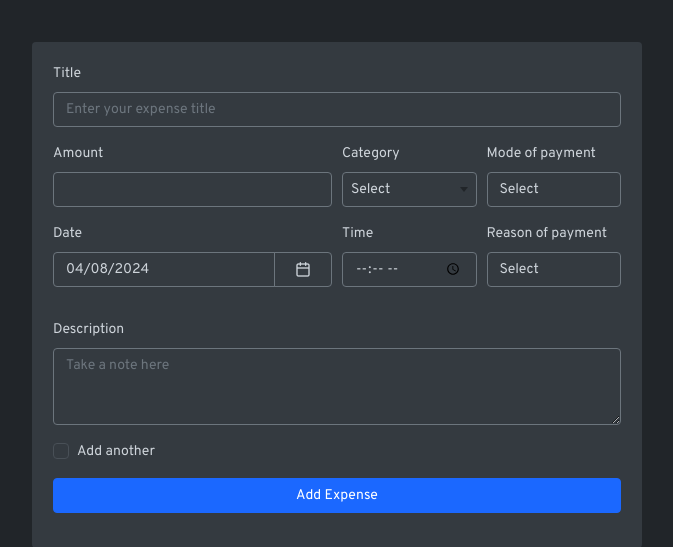
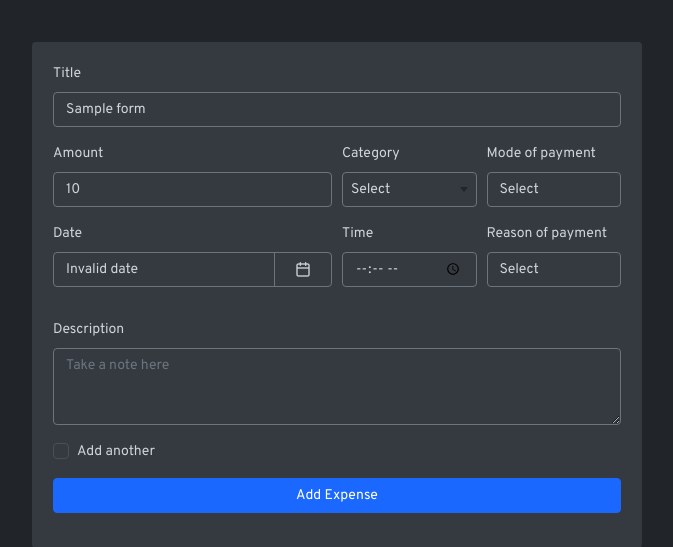
Before and after one commit to amoghkini/expense-tracker, a Python web app: template src/income_expense_tracker/templates/expense_add.html in a window 1280 px wide. Shown: the part 1020-1567 px from the top of the page, without its empty margins (303-976 px from the left). Run offline with Jinja, Linux system fonts and the light colour scheme; the template is opened without the code that fills it: most values are stand-ins (such as "Sample title", 1, 10 or a date in 2020); some libraries are stand-ins or nearby versions; some web fonts are replaced.

Commit message:
changes to persist data on frontend if we get any error

```diff
--- a/src/auth/business_logic.py
+++ b/src/auth/business_logic.py
@@ -44,7 +44,7 @@
     def process_signup(
         form_data: dict
     ) -> Response:
-        import pdb;pdb.set_trace()
+
         response = Response()
         try:
             user = UserSignUpValidator(**form_data)
--- a/src/income_expense_tracker/templates/expense_add.html
+++ b/src/income_expense_tracker/templates/expense_add.html
@@ -22,10 +22,10 @@
                             <form class="needs-validation" action="{{url_for('income_expense_tracker.add_expense_api')}}" method="POST" novalidate>
                                 <div class="form-group mb-3">
                                     <label for="expenseTitle">Title</label>
-                                    <input type="text" id="expenseTitle" name="title" class="form-control"
+                                    <input type="text" id="expenseTitle" name="title" value="{{ form_data['title'] }}" class="form-control"
                                         placeholder="Enter your expense title" required>
                                     <div class="valid-feedback"> Looks good! </div>
-                                    <div class="invalid-feedback"> Bad title! </div>
+                                    <div class="invalid-feedback"> Please enter a meaningful title </div>
                                     {% if errors and 'title' in errors %}
                                         <div class="invalid-feedback-backend-error"> {{errors['title']}} </div>
                                     {% endif %}
@@ -33,7 +33,7 @@
                                 <div class="form-row">
                                     <div class="col-md-6 mb-3">
                                         <label for="amount">Amount</label>
-                                        <input class="form-control" id="amount" type="number" name="amount" step="0.01" required>
+                                        <input class="form-control" id="amount" type="number" name="amount" value="{{ form_data['amount'] }}" step="0.01" required>
                                         <div class="invalid-feedback"> Please enter a valid amount </div>
                                         {% if errors and 'amount' in errors %}
                                             <div class="invalid-feedback-backend-error"> {{errors['amount']}} </div>
@@ -46,29 +46,37 @@
                                             {% for optgroup, options in categories_dict.items() %}
                                             <optgroup label="{{ optgroup }}">
                                                 {% for option in options %}
-                                                    <option value="{{ option }}">{{ option }}</option>
+                                                    {% if form_data and form_data.category == option %}
+                                                        <option value="{{ option }}" selected>{{ option }}</option>
+                                                    {% else %}
+                                                        <option value="{{ option }}">{{ option }}</option>
+                                                    {% endif %}
                                                 {% endfor %}
                                             </optgroup>
                                             {% endfor %}
                                         </select>
-                                        <div class="invalid-feedback"> Please select a valid category. </div>
+                                        <div class="invalid-feedback"> Please select a valid category </div>
                                     </div>
                                     <div class="col-md-3 mb-3">
                                         <label for="modeOfPayment">Mode of payment</label>
                                         <select class="custom-select" id="modeOfPayment" name="mode_of_payment" required>
                                             <option selected disabled value="">Select</option>
                                             {% for mode_of_payment in mode_of_payment_options %}
-                                               <option value="{{ mode_of_payment}}">{{ mode_of_payment}}</option>
+                                                {% if form_data and form_data.mode_of_payment == mode_of_payment %}
+                                                    <option value="{{ mode_of_payment }}" selected>{{ mode_of_payment }}</option>
+                                                {% else %}
+                                                    <option value="{{ mode_of_payment}}">{{ mode_of_payment}}</option>
+                                                {% endif %}
                                             {% endfor %}
                                         </select>
-                                        <div class="invalid-feedback"> Please select a valid mode of payment. </div>
+                                        <div class="invalid-feedback"> Please select a valid mode of payment </div>
                                     </div>
                                 </div>
                                 <div class="form-row mb-3">
                                     <div class="col-md-6 mb-3">
                                         <label for="date">Date</label>
                                         <div class="input-group">
-                                            <input type="text" class="form-control drgpicker" id="date" name="date" aria-describedby="button-addon2">
+                                            <input type="text" class="form-control drgpicker" id="date" name="date" value="{{ form_data['date'] }}" aria-describedby="button-addon2">
                                             <div class="input-group-append">
                                                 <div class="input-group-text" id="button-addon-date"><span
                                                         class="fe fe-calendar fe-16 mx-2"></span></div>
@@ -77,31 +85,35 @@
                                     </div>
                                     <div class="col-md-3 mb-3">
                                         <label for="time">Time</label>
-                                        <input class="form-control" id="time" type="time" name="time" required>
-                                        <div class="invalid-feedback"> Please enter valid time! </div>
+                                        <input class="form-control" id="time" type="time" name="time" value="{{ form_data['time'] }}" required>
+                                        <div class="invalid-feedback"> Please enter valid time </div>
                                     </div>
                                     <div class="col-md-3 mb-3">
                                         <label for="reasonOfPayment">Reason of payment</label>
-                                        <select class="custom-select" id="reasonOfPayment" name="reason_of_expense" required>
+                                        <select class="custom-select" id="reasonOfPayment" name="reason_of_expense"  required>
                                             <option selected disabled value="">Select</option>
                                             {% for reason_of_expense in reason_of_expense_options %}
-                                            <option value="{{ reason_of_expense}}">{{ reason_of_expense}}</option>
+                                                {% if form_data and form_data.reason_of_expense == reason_of_expense %}
+                                                    <option value="{{ reason_of_expense }}" selected>{{ reason_of_expense }}</option>
+                                                {% else %}
+                                                    <option value="{{ reason_of_expense}}">{{ reason_of_expense}}</option>
+                                                {% endif %}
                                             {% endfor %}
                                         </select>
-                                        <div class="invalid-feedback"> Please select a valid type of payment. </div>
+                                        <div class="invalid-feedback"> Please select a valid type of payment </div>
                                     </div>
                                 </div>
                                 <div class="form-group mb-3">
                                     <label for="description">Description</label>
-                                    <textarea class="form-control" id="description" name="description"
+                                    <textarea class="form-control" id="description" name="description" value="{{ form_data['description'] }}"
                                         placeholder="Take a note here" rows="3"></textarea>
-                                    <div class="invalid-feedback"> Please enter an expense description. </div>
+                                    <div class="invalid-feedback"> Please enter an expense description </div>
                                     {% if errors and 'description' in errors %}
                                         <div class="invalid-feedback-backend-error"> {{errors['description']}} </div>
                                     {% endif %}
                                 </div>
                                 <div class="custom-control custom-checkbox mb-3">
-                                    <input type="checkbox" class="custom-control-input" id="addAnotherExpense" name="add_another">
+                                    <input type="checkbox" class="custom-control-input" id="addAnotherExpense" name="add_another" value="{{ form_data['add_another'] }}" >
                                     <label class="custom-control-label" for="addAnotherExpense">Add another</label>
                                 </div>
                                 <button class="btn btn-primary btn-block" type="submit">Add Expense</button>
--- a/src/income_expense_tracker/views.py
+++ b/src/income_expense_tracker/views.py
@@ -20,6 +20,7 @@
 
     def  get(self):
         self._context["errors"] = {}
+        self._context["form_data"] = request.form
         self._context['mode_of_payment_options'] = ModeOfPayment.allowed_values()
         self._context['reason_of_expense_options'] = ReasonOfExpense.allowed_values()
         self._context['categories_dict'] = Utils.get_categories()
@@ -30,7 +31,7 @@
         self._context['mode_of_payment_options'] = ModeOfPayment.allowed_values()
         self._context['reason_of_expense_options'] = ReasonOfExpense.allowed_values()
         self._context['categories_dict'] = Utils.get_categories()
-        import pdb;pdb.set_trace()
+
         form_data: dict = request.form.to_dict()
         response_handler: Response = BusinessLogic.add_new_expense(form_data)
 
```
